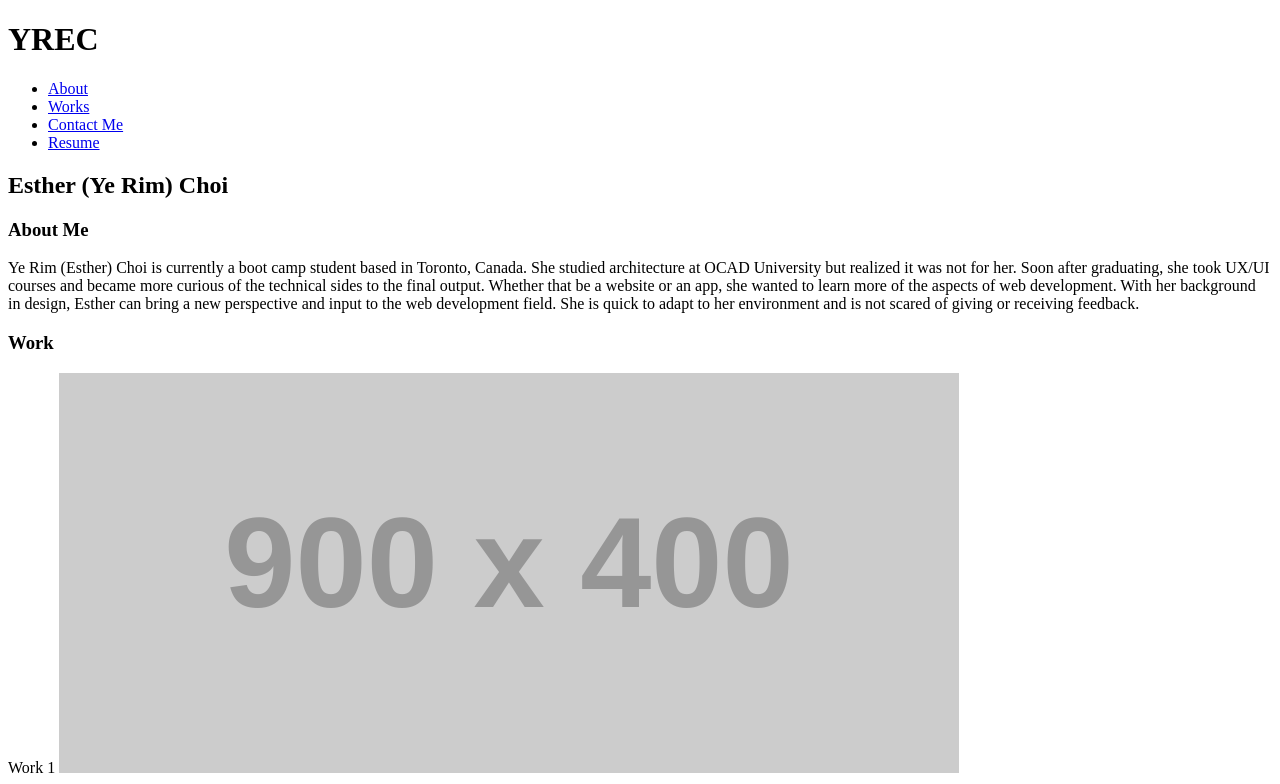
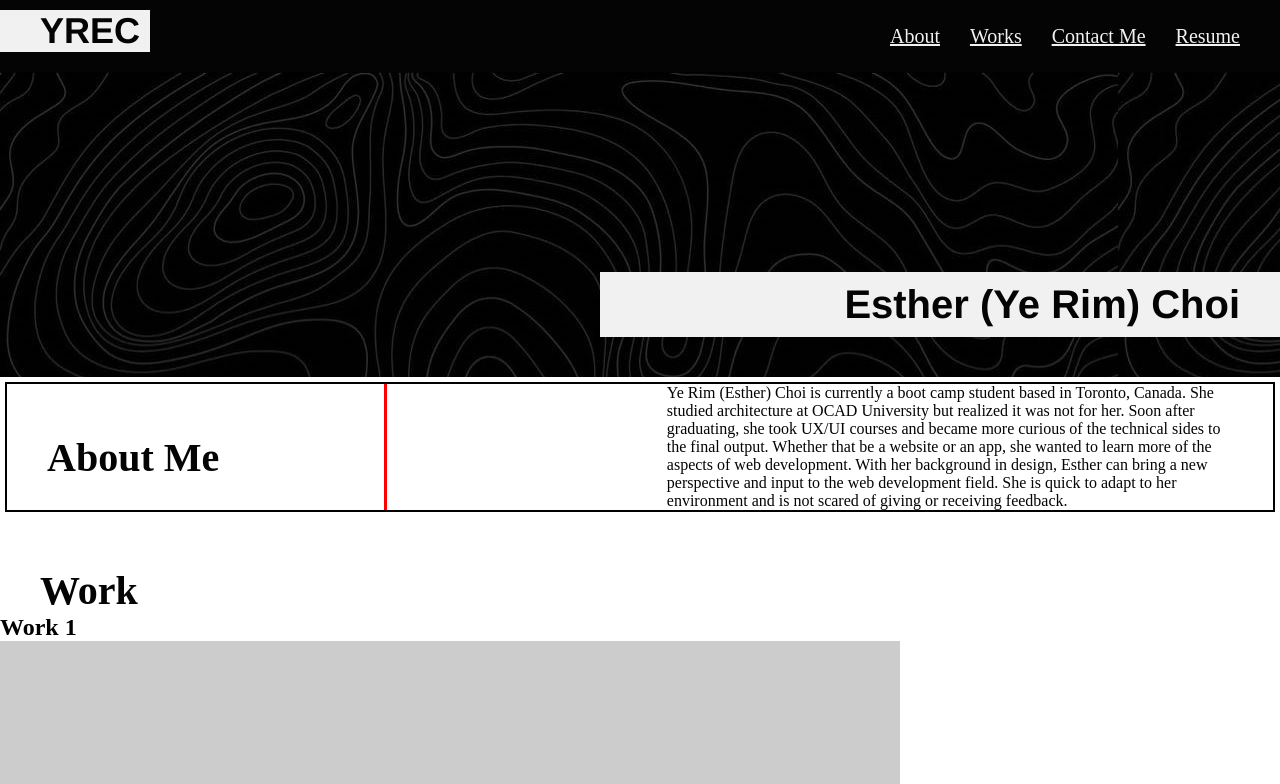
Before and after one commit to yerimechoi/Professional-Portfolio_C2, a plain HTML site: page index.html in a window 1280 px wide. Shown: the top 784 px of the page. Drawn offline with Linux system fonts and the light colour scheme; placeholder pictures from the web are drawn by us.

Commit message:
added heading and some of body codes to style.csss to design the first part of the challenge. TA was able to help me understand the difference between margin and padding and when to use them.

```diff
--- a/Assets/style.css
+++ b/Assets/style.css
@@ -0,0 +1,157 @@
+* {
+    box-sizing: border-box;
+    padding: 0;
+    margin: 0;
+}
+
+:root {
+    --text_color: #f1f1f1;
+    --background_color: #040404;
+}
+
+.header {
+    padding-top: 10px;
+    padding-bottom: 20px;
+    background-color: var(--background_color);
+}
+
+.header h1 {
+    display: inline-block;
+    font-size: 225%;
+    text-align: left;
+    padding-left: 40px;
+    padding-right: 10px;
+    background-color: var(--text_color);
+    color: var(--background_color);
+    font-family:'Franklin Gothic Medium', 'Arial Narrow', sans-serif
+}
+
+.header nav {
+    padding-top: 15px;
+    float: right;
+    font-size: 125%;
+    padding-right: 40px;
+}
+
+.header nav ul li {
+    display: inline-block;
+    margin-left: 25px;
+}
+
+.header nav ul li a {
+    color: var(--text_color);
+}
+
+.image {
+    padding-top: 200px;
+    padding-bottom: 40px;
+    background-image: url(./Images/topography.jpeg);
+}
+
+h2 {
+    font-size: 250%;
+    text-align: right;
+    background-color: var(--text_color);
+    color: var(--background_color);
+    padding-right: 40px;
+    padding-top: 10px;
+    padding-bottom: 10px;
+    margin-left: 600px;
+    font-family:'Franklin Gothic Medium', 'Arial Narrow', sans-serif
+}
+
+.about-me {
+    display: flex;
+    margin: 5px;
+    border: 2px solid black;
+}
+#about-me-header {
+    border-right: 3px solid red;
+    flex: 30%
+}
+#about-me-para {
+    flex: 70%;
+}
+
+#about-me-header h3 {
+    font-size: 250%;
+    color: var(--background_color);
+    padding-left: 40px;
+    padding-top: 50px;
+}
+
+#about-me-para p {
+    font-size: 100%;
+    color: var(--background_color);
+    float: right;
+    padding-right: 40px;
+    margin-left: 280px;
+}
+
+
+
+
+
+
+
+
+
+
+
+.content {
+    display: inline-block;
+}
+
+.content h3 {
+    font-size: 250%;
+    color: var(--background_color);
+    padding-left: 40px;
+    padding-top: 50px;
+}
+
+.content-w1 {
+    font-size: 150%;
+    text-align: left;
+}
+
+
+
+
+
+
+
+
+.contact {
+    display: inline-block;
+}
+
+.contact h3 {
+    font-size: 250%;
+    color: var(--background_color);
+    padding-left: 40px;
+    padding-top: 50px;
+}
+
+.contact div {
+    padding-top: 15px;
+    float: center;
+    font-size: 125%;
+    padding-left: 300px;
+    padding-bottom: 50px;
+}
+
+.contact div ul li {
+    display: inline-block;
+    margin-left: 25px;
+}
+
+.contact div ul li a {
+    color: var(--background_color);
+    text-align: center;
+}
+
+.footer {
+    padding-top: 20px;
+    padding-bottom: 20px;
+    background-image: url(./Images/topography.jpeg);
+}
--- a/index.html
+++ b/index.html
@@ -8,7 +8,7 @@
     </head>
 
     <body>
-        <header>
+        <header class="header">
             <h1>YREC</h1>
             <nav>
                 <ul>
@@ -28,24 +28,24 @@
             </nav>
         </header>
 
-        <div>
+        <div class="image">
             <h2>Esther (Ye Rim) Choi</h2>
         </div>
 
         <main>
-            <div>
-                <div>
+            <div class="about-me">
+                <div id="about-me-header">
                     <h3>About Me</h3>
                 </div>
-                <div>
+                <div id="about-me-para">
                     <p>Ye Rim (Esther) Choi is currently a boot camp student based in Toronto, Canada. She studied architecture at OCAD University but realized it was not for her. Soon after graduating, she took UX/UI courses and became more curious of the technical sides to the final output. Whether that be a website or an app, she wanted to learn more of the aspects of web development. With her background in design, Esther can bring a new perspective and input to the web development field. She is quick to adapt to her environment and is not scared of giving or receiving feedback. </p>
                 </div>
             </div>
 
-            <section>
+            <section class="content">
                 <h3>Work</h3>
                 <div>
-                    <h4">Work 1</h4>
+                    <h4 class="content-w1">Work 1</h4>
                     <img src="https://via.placeholder.com/900x400" alt="Placeholder"/>
                 </div>
 
@@ -72,7 +72,7 @@
         </main>
 
         <aside>
-            <section>
+            <section class="contact">
                 <h3>Contact Me</h3>
                 <div>
                     <ul>
@@ -96,6 +96,6 @@
 
     <br>
 
-    <footer>
+    <footer class="footer">
     </footer>
 </html>
```
